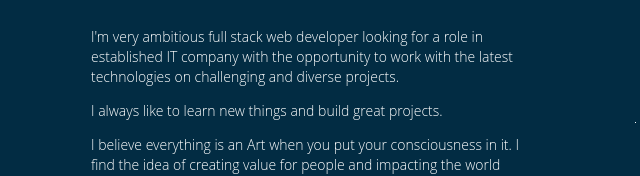
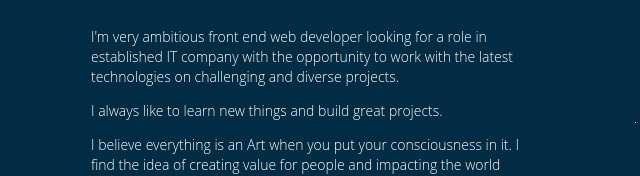
Before and after one commit to sahuljr7/about, a plain HTML site: page index.html in a window 1280 px wide. Shown: the part 344-520 px from the top of the page, 37-677 px from the left. Drawn offline with Linux system fonts and the light colour scheme.

Commit message:
Update index.html

```diff
--- a/index.html
+++ b/index.html
@@ -89,7 +89,7 @@ height="0" width="0" style="display:none;visibility:hidden"></iframe></noscript>
         <div class="text-zone">
           <h1>About me</h1>
           <p>
-            I'm very ambitious full stack web developer looking for a role in established IT company with the opportunity to work with the latest technologies on challenging and diverse projects.
+            I'm very ambitious front end web developer looking for a role in established IT company with the opportunity to work with the latest technologies on challenging and diverse projects.
           </p>
           <p align="LEFT">
             I always like to learn new things and build great projects.
```
